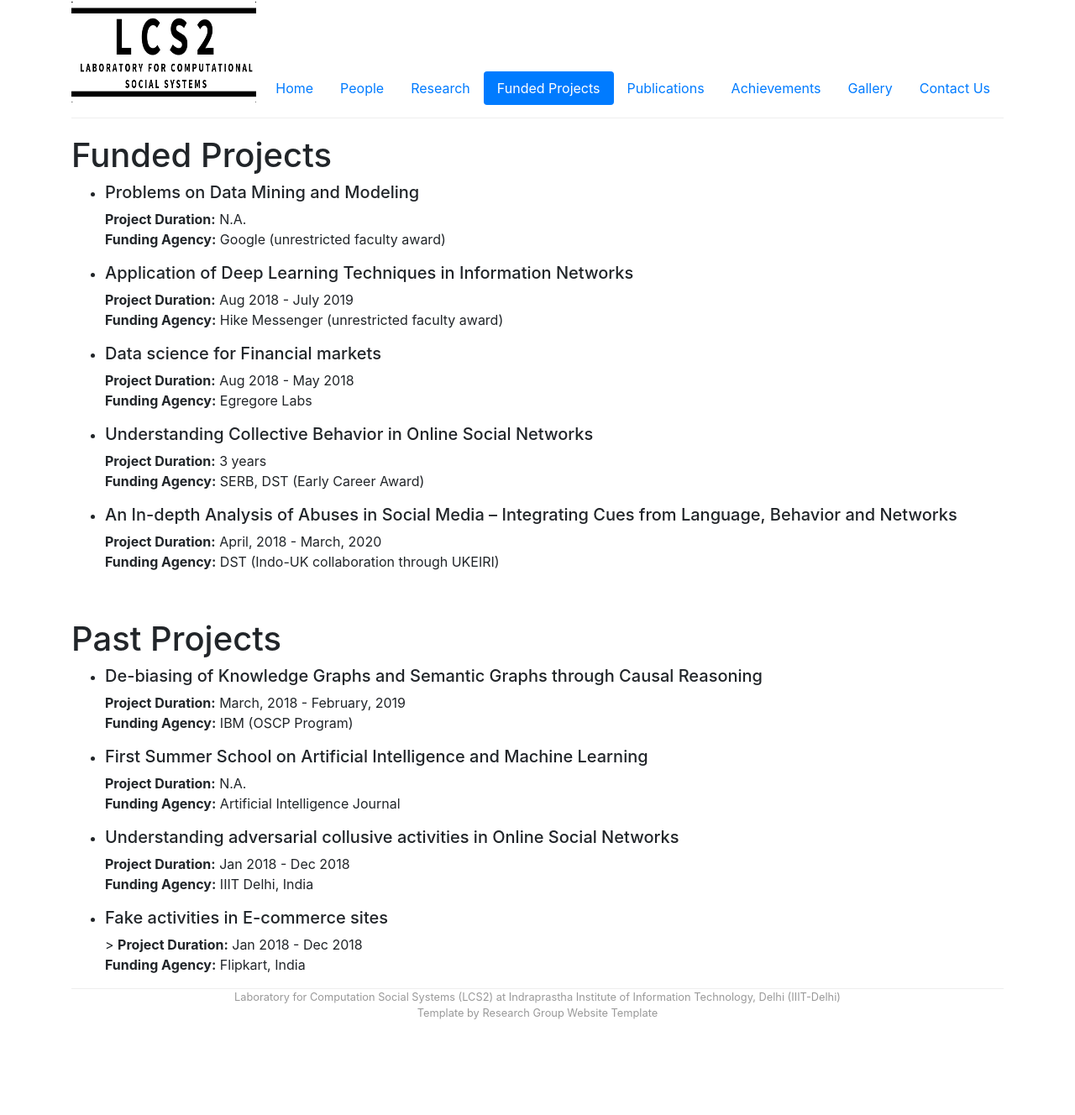
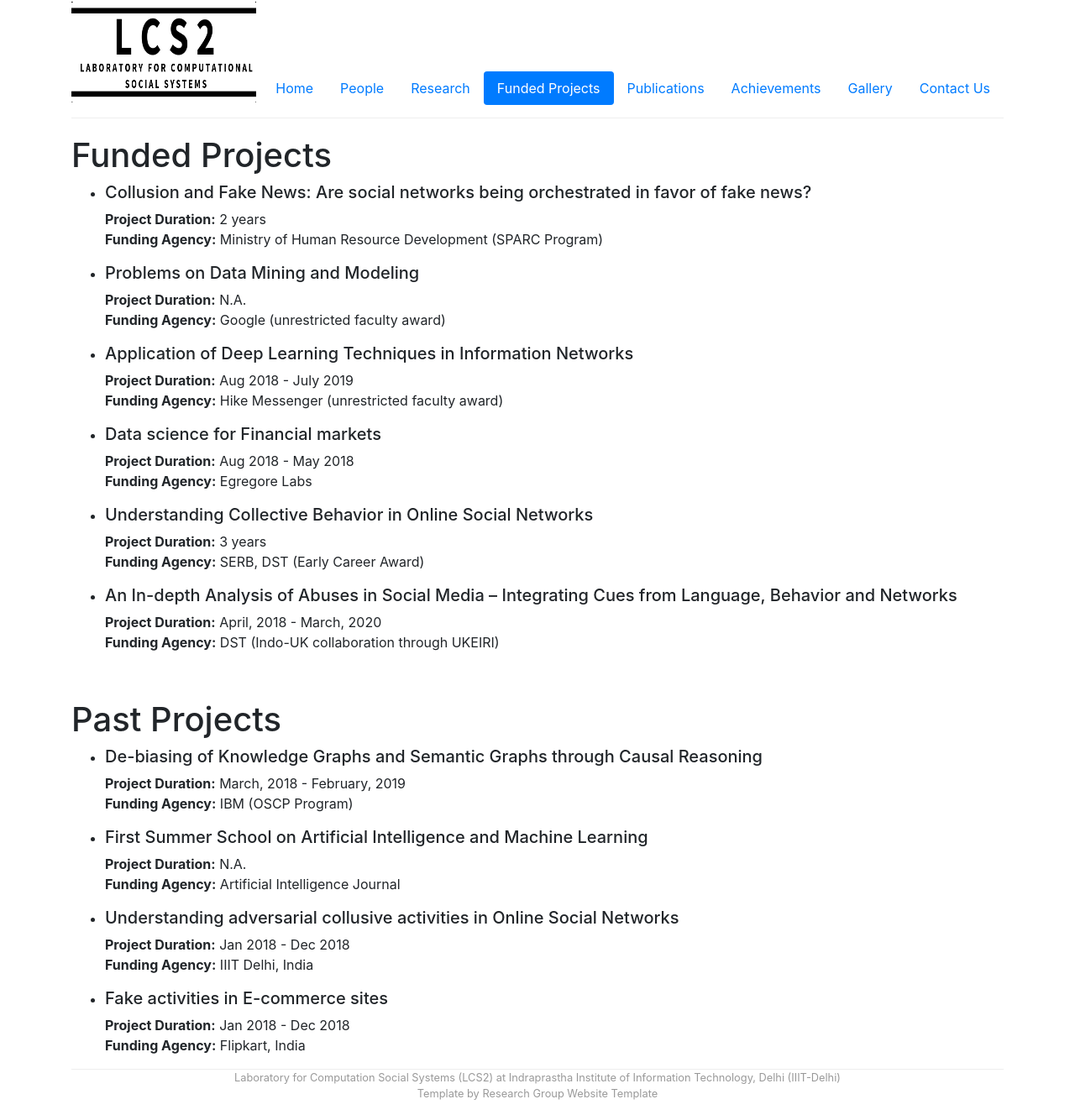
Before and after one commit to LCS2-IIITD/webpage, a Jekyll site: the page built from funding.md, in a window 1280 px wide. Shown: the whole page at 84% size. Built offline with Jekyll 4.4.1, drawn with Linux system fonts in a browser that asks for light colours; before the commit the page ends 1232 px from its top, so only the background shows below that.

Commit message:
Added SPARC funded project

```diff
--- a/funding.md
+++ b/funding.md
@@ -2,6 +2,9 @@
 layout: default
 title: Funded Projects
 ---
+ * ##### Collusion and Fake News: Are social networks being orchestrated in favor of fake news?
+	> <b>Project Duration:</b> 2 years <br/>
+	> <b>Funding Agency:</b> Ministry of Human Resource Development (SPARC Program)
  * ##### Problems on Data Mining and Modeling
 	> <b>Project Duration:</b> N.A. <br/>
 	> <b>Funding Agency:</b> Google (unrestricted faculty award)
@@ -30,5 +33,5 @@ title: Funded Projects
 	> <b>Project Duration:</b> Jan 2018 - Dec 2018 <br/>
 	> <b>Funding Agency:</b> IIIT Delhi, India
  * ##### Fake activities in E-commerce sites
- 	> <b> Project Duration:</b> Jan 2018 - Dec 2018 <br/>
+	> <b> Project Duration:</b> Jan 2018 - Dec 2018 <br/>
 	> <b> Funding Agency:</b> Flipkart, India
```
